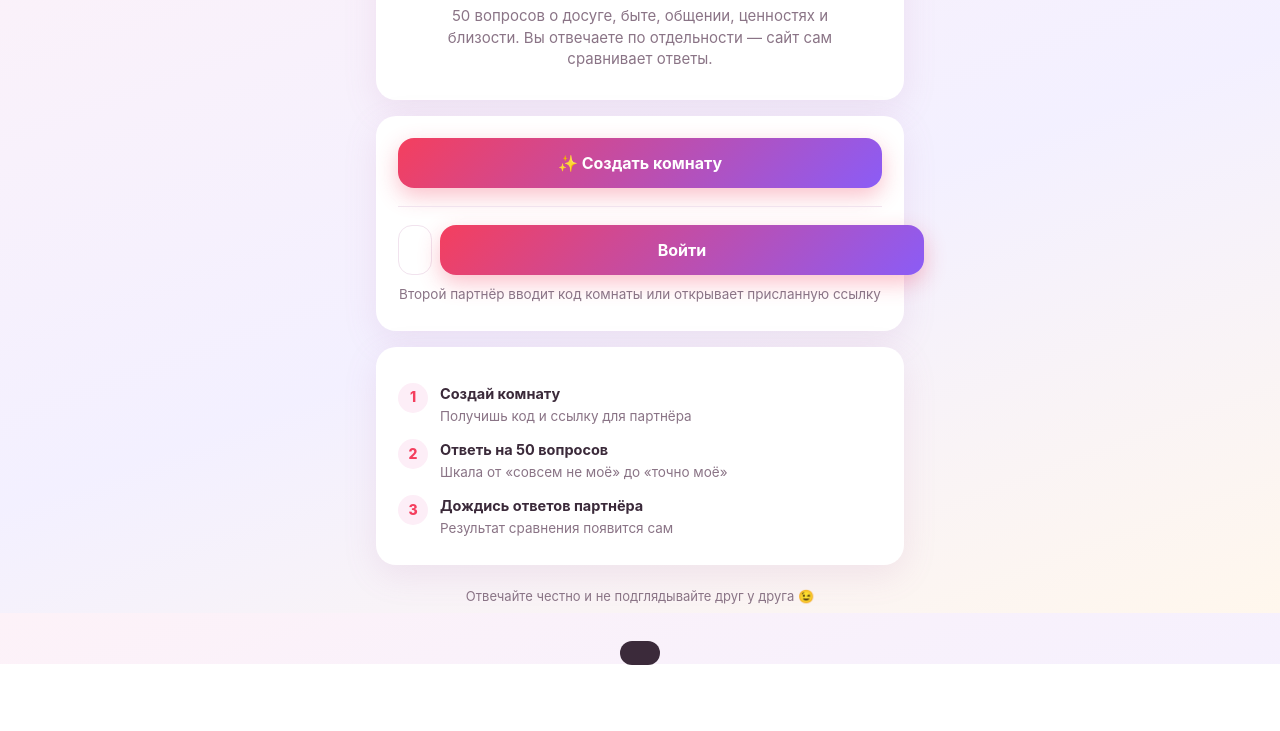
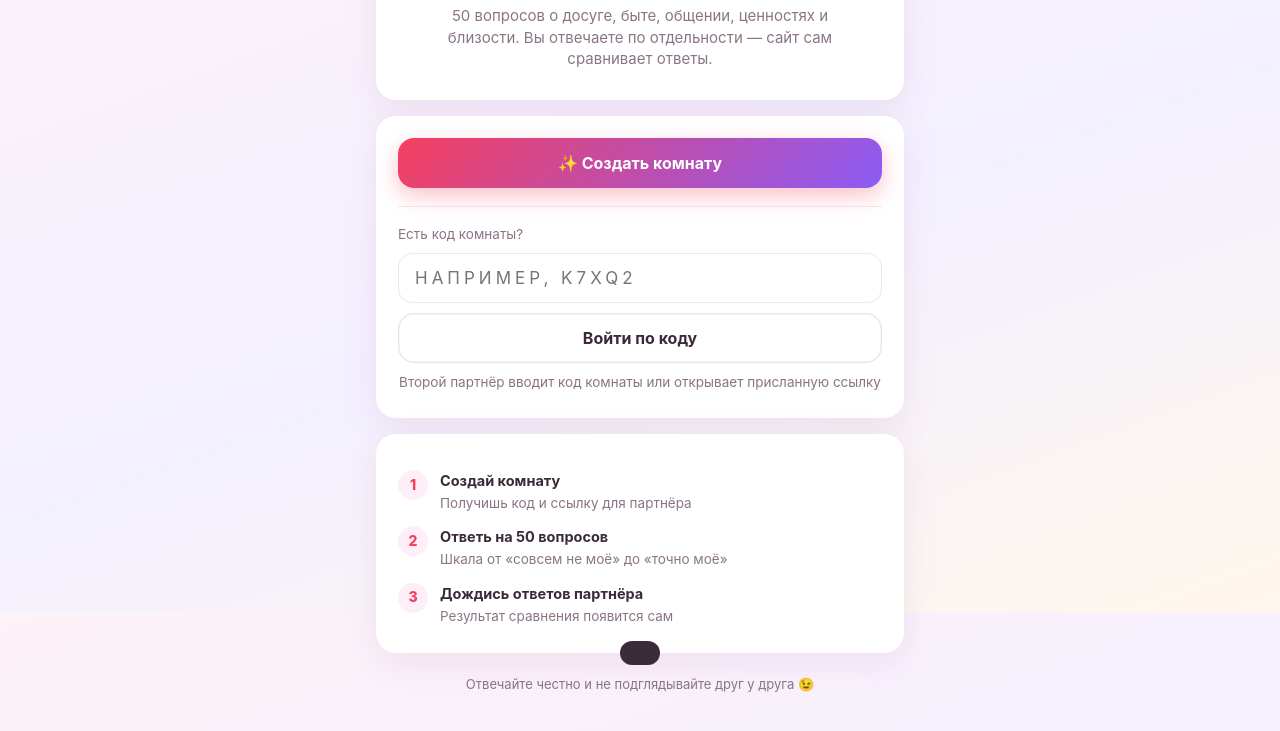
Before and after one commit to nurikk/sovpadenie-test, a plain HTML site: page index.html in a window 1280 px wide. Shown: the part 187-918 px from the top of the page. Before the commit the page ends 851 px from the top, so only its background shows below. Drawn offline with Linux system fonts and the light colour scheme.

Commit message:
Дизайн: поле кода комнаты отдельной строкой

```diff
--- a/index.html
+++ b/index.html
@@ -319,11 +319,10 @@ function renderLanding(){
     <div class="card">
       <button class="btn" onclick="createRoom()">✨ Создать комнату</button>
       <div class="divider"></div>
-      <div class="join-row">
-        <input type="text" id="codeIn" maxlength="5" placeholder="КОД" autocomplete="off">
-        <button class="btn" onclick="joinByCode()">Войти</button>
-      </div>
-      <p class="hint">Второй партнёр вводит код комнаты или открывает присланную ссылку</p>
+      <p class="hint" style="text-align:left;margin:0 0 8px">Есть код комнаты?</p>
+      <input type="text" id="codeIn" maxlength="5" placeholder="Например, K7XQ2" autocomplete="off" style="letter-spacing:4px;text-transform:uppercase;margin-bottom:10px">
+      <button class="btn ghost" onclick="joinByCode()">Войти по коду</button>
+      <p class="hint" style="margin-top:10px">Второй партнёр вводит код комнаты или открывает присланную ссылку</p>
     </div>
     <div class="card">
       <div class="steps">
```
